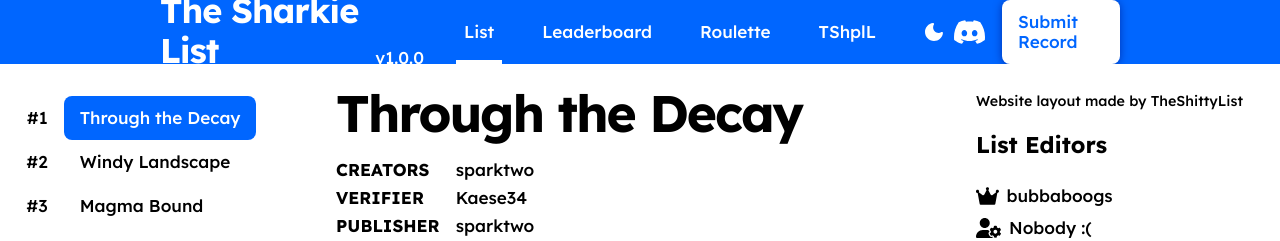
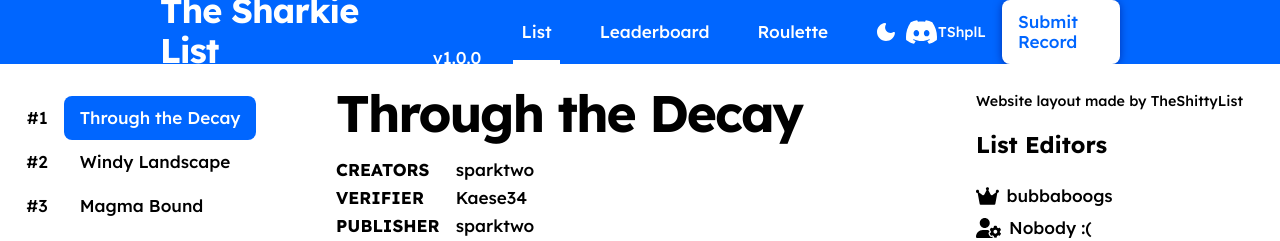
Before and after one commit to bubbaboogs/The-Sharkie-List, a plain HTML site: page index.html in a window 1280 px wide. Shown: the top 241 px of the page. Drawn offline with nearby package versions, Linux system fonts and the light colour scheme.

Commit message:
fix tshpll link

```diff
--- a/index.html
+++ b/index.html
@@ -50,9 +50,6 @@
                 <router-link class="nav__tab" to="/roulette">
                     <span class="type-label-lg">Roulette</span>
                 </router-link>
-                <router-link class="nav__tab" to="https://tshpll.vercel.app/">
-                    <span class="type-label-lg">TShplL</span>
-                </router-link>
                 <div class="nav__actions">
                     <button type="button" class="nav__icon" @click.prevent="store.toggleDark()">
                         <img :src="store.dark ? '/assets/light.svg' : '/assets/dark.svg'" alt="">
@@ -60,6 +57,9 @@
                     <!-- Replace the '#' with your discord server's invite-->
                     <a class="nav__icon" href="https://discord.gg/qyAbphX8YX">
                         <img src="/assets/discord.svg" alt="Discord Logo" />
+                    </a>
+                    <a class="nav__icon" href="https://tshpll.vercel.app/">
+                        <span class="type-label-md">TShplL</span>
                     </a>
                     <!-- List record submission form, add a link to replace the '#' when putting a link to your list submission form-->
                     <a
```
